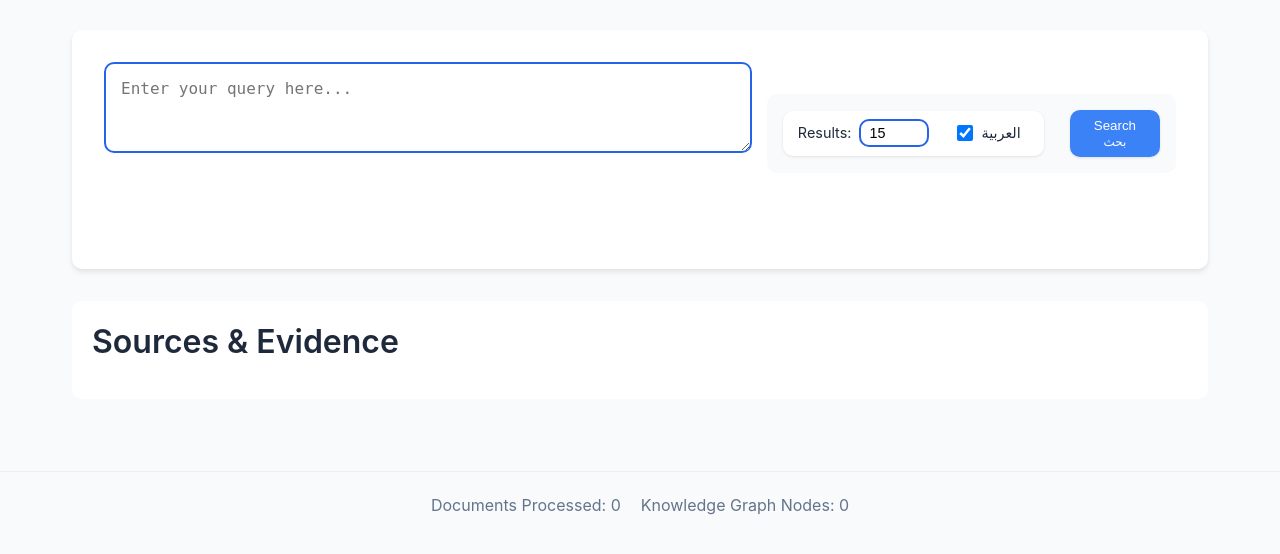
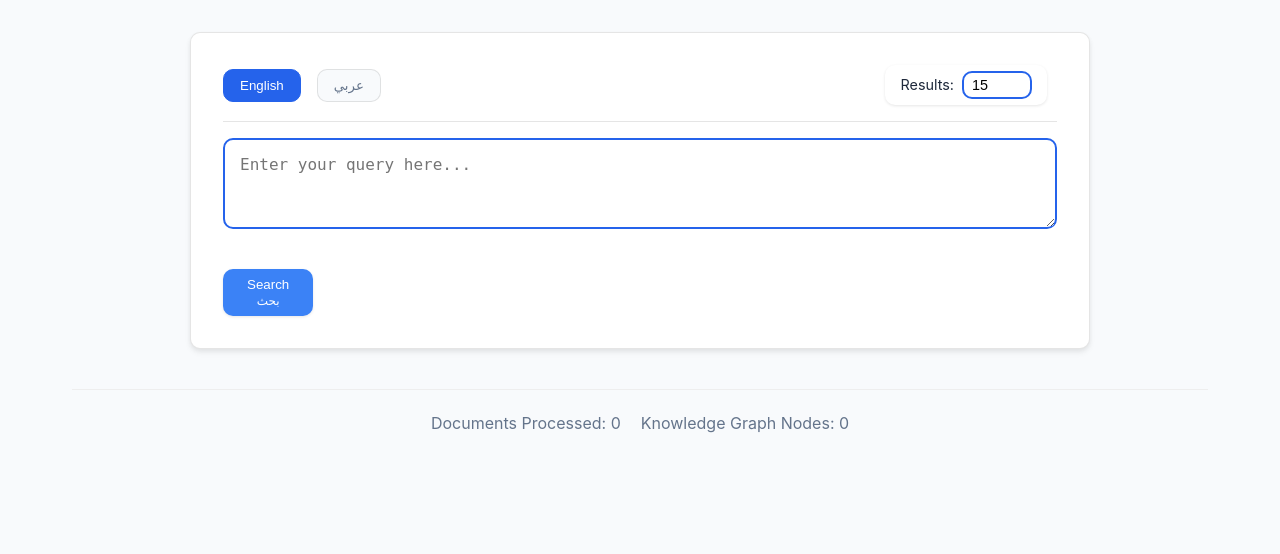
Before and after one commit to Muhanad-husn/hybridRAG, a Flask app: page / in a window 1280 px wide. Shown: the part 143-697 px from the top of the page. Run offline with Flask 3, Linux system fonts and the light colour scheme; parts of the project's set-up code (start-up, migrations or seed data) failed here and were passed over.

Commit message:
Update UI design: - Add language toggle buttons - Implement card-based result layout - Improve confidence indicator styling - Enhance sources section layout - Update spacing and visual hierarchy

```diff
--- a/static/css/styles.css
+++ b/static/css/styles.css
@@ -146,15 +146,50 @@ header h1 {
 
 /* Search Form */
 .search-form {
-    margin-bottom: var(--section-spacing);
+    margin: var(--section-spacing) auto;
+    max-width: 900px;
+}
+
+.search-card {
     background: var(--card-background);
     padding: var(--container-padding);
     border-radius: var(--border-radius);
     box-shadow: var(--shadow-md);
+    border: 1px solid rgba(0, 0, 0, 0.1);
+}
+
+.search-header {
+    display: flex;
+    justify-content: space-between;
+    align-items: center;
+    margin-bottom: var(--element-spacing);
+    padding-bottom: var(--element-spacing);
+    border-bottom: 1px solid rgba(0, 0, 0, 0.1);
+}
+
+.language-toggle {
+    display: flex;
+    gap: 1rem;
+}
+
+.lang-btn {
+    padding: 0.5rem 1rem;
+    border: 1px solid rgba(0, 0, 0, 0.1);
+    border-radius: var(--border-radius);
+    background: var(--background-color);
+    color: var(--text-secondary);
+    cursor: pointer;
+    transition: all var(--transition-speed);
+}
+
+.lang-btn.active {
+    background: var(--primary-color);
+    color: white;
+    border-color: var(--primary-color);
 }
 
 .search-controls {
-    margin-top: var(--element-spacing);
+    margin-top: var(--section-spacing);
 }
 
 .query-builder {
@@ -164,7 +199,7 @@ header h1 {
 .search-options {
     display: flex;
     align-items: center;
-    justify-content: space-between;
+    justify-content: flex-end;
     gap: var(--element-spacing);
     padding: var(--element-spacing);
     background: var(--background-color);
@@ -388,58 +423,112 @@ textarea:focus {
 .confidence-indicator {
     display: flex;
     align-items: center;
-    gap: 12px;
-    padding: 15px 20px;
-    margin: 10px 0;
-    background-color: var(--card-background);
-    border: 1px solid var(--primary-color);
-    border-radius: var(--border-radius);
+    gap: var(--element-spacing);
 }
 
 .confidence-label {
-    color: var(--primary-color);
+    color: var(--text-secondary);
+    font-size: 0.95rem;
     font-weight: 500;
     white-space: nowrap;
 }
 
 .confidence-progress {
     flex: 1;
-    height: 8px;
-    background-color: #e0e0e0;
-    border-radius: 4px;
+    height: 6px;
+    background-color: rgba(0, 0, 0, 0.1);
+    border-radius: var(--border-radius);
     overflow: hidden;
 }
 
 .confidence-fill {
     height: 100%;
     width: 0;
-    background-color: var(--success-color);
-    transition: width 0.3s ease-in-out;
+    background-color: var(--primary-color);
+    transition: width 0.3s ease-out;
 }
 
 .confidence-percentage {
     min-width: 48px;
     text-align: right;
-    color: var(--primary-color);
+    color: var(--text-secondary);
+    font-size: 0.95rem;
     font-weight: 500;
+    font-variant-numeric: tabular-nums;
 }
 
-/* Results Section */
-.results {
-    background: var(--card-background);
+/* Sources Section */
+.sources-section {
+    background: var(--background-color);
     border-radius: var(--border-radius);
-    box-shadow: var(--shadow-md);
     padding: var(--container-padding);
     margin-top: var(--section-spacing);
     border: 1px solid rgba(0, 0, 0, 0.1);
 }
 
-.responses-container {
+.sources-section h3 {
+    color: var(--text-primary);
+    font-size: 1.1rem;
+    margin-bottom: var(--element-spacing);
+    padding-bottom: var(--element-spacing);
+    border-bottom: 1px solid rgba(0, 0, 0, 0.1);
+}
+
+.sources-list {
+    display: flex;
+    flex-direction: column;
+    gap: calc(var(--element-spacing) / 2);
+}
+
+.sources-list li {
+    padding: var(--element-spacing);
+    background: var(--card-background);
+    border-radius: calc(var(--border-radius) / 2);
+    border: 1px solid rgba(0, 0, 0, 0.05);
+    font-size: 0.95rem;
+    color: var(--text-primary);
+    transition: all var(--transition-speed);
+}
+
+.sources-list li:hover {
+    border-color: rgba(0, 0, 0, 0.1);
+    box-shadow: var(--shadow-sm);
+    transform: translateY(-1px);
+}
+
+/* Results Section */
+.results {
+    max-width: 900px;
+    margin: var(--section-spacing) auto;
+}
+
+.result-card {
     background: var(--card-background);
     border-radius: var(--border-radius);
-    box-shadow: var(--shadow-sm);
+    box-shadow: var(--shadow-md);
+    border: 1px solid rgba(0, 0, 0, 0.1);
+    overflow: hidden;
     margin-bottom: var(--section-spacing);
-    overflow: hidden;
+}
+
+.result-header {
+    display: flex;
+    justify-content: space-between;
+    align-items: center;
+    padding: var(--element-spacing) var(--container-padding);
+    background: var(--background-color);
+    border-bottom: 1px solid rgba(0, 0, 0, 0.1);
+}
+
+.result-title {
+    font-size: 1.1rem;
+    font-weight: 600;
+    color: var(--text-primary);
+}
+
+.result-actions {
+    display: flex;
+    gap: 1rem;
 }
 
 .response-tabs {
--- a/templates/index.html
+++ b/templates/index.html
@@ -30,7 +30,19 @@
             <div id="searchView" class="view active">
 
                 <form id="searchForm" class="search-form">
-                    <div class="input-group">
+                    <div class="search-card">
+                        <div class="search-header">
+                            <div class="language-toggle">
+                                <button type="button" class="lang-btn active" data-lang="en">English</button>
+                                <button type="button" class="lang-btn" data-lang="ar">عربي</button>
+                            </div>
+                            <div class="search-options-group">
+                                <label class="results-count">
+                                    <span class="results-label">Results:</span>
+                                    <input type="number" id="resultsCount" min="5" max="80" value="15" title="Number of results (5-80)">
+                                </label>
+                            </div>
+                        </div>
                         <div class="query-builder">
                             <textarea
                                 id="queryInput"
@@ -38,28 +50,12 @@
                                 placeholder="Enter your query here..."
                                 rows="3"
                                 required></textarea>
-                            <div class="query-suggestions hidden">
-                                <h3>Query Suggestions:</h3>
-                                <div class="suggestion-chips"></div>
-                            </div>
                         </div>
                         <div class="search-controls">
-                            <div class="search-options">
-                                <div class="search-options-group">
-                                    <label class="results-count">
-                                        <span class="results-label">Results:</span>
-                                        <input type="number" id="resultsCount" min="5" max="80" value="15" title="Number of results (5-80)">
-                                    </label>
-                                    <label class="translate-toggle">
-                                        <input type="checkbox" id="translateToggle" checked>
-                                        <span class="toggle-label">العربية</span>
-                                    </label>
-                                </div>
                             <button type="submit" id="searchButton" class="search-btn">
                                 <span class="btn-text-en">Search</span>
                                 <span class="btn-text-ar">بحث</span>
                             </button>
-                            </div>
                         </div>
                     </div>
                 </form>
@@ -69,13 +65,17 @@
                 </div>
 
                 <div id="results" class="results hidden">
-                    <div class="responses-container">
-                        <div class="response-tabs">
-                            <button class="tab-btn active" data-type="en">English</button>
-                            <button class="tab-btn" data-type="ar">عربي</button>
-                            <button class="tab-btn" data-type="raw">Raw Data</button>
+                    <!-- English Result Card -->
+                    <div id="englishResponse" class="result-card">
+                        <div class="result-header">
+                            <div class="result-title">English Response</div>
+                            <div class="result-actions">
+                                <button class="save-btn" data-lang="en">Save as HTML</button>
                             </div>
-
+                        </div>
+                        <div class="result-content english"></div>
+                        <div class="result-footer">
+                            <div class="confidence-section">
                                 <div id="confidenceIndicator" class="confidence-indicator">
                                     <span class="confidence-label">Answer Confidence:</span>
                                     <div class="confidence-progress">
@@ -83,38 +83,35 @@
                                     </div>
                                     <span class="confidence-percentage">0%</span>
                                 </div>
-
-                        <div class="response-panels">
-                            <!-- English Response -->
-                            <div id="englishResponse" class="response-section active">
-                                <div class="response-content"></div>
-                                <div class="save-controls">
-                                    <button class="save-btn" data-lang="en">Save as HTML</button>
                             </div>
                         </div>
-<!-- Arabic Response -->
-<div id="arabicResponse" class="response-section" dir="rtl">
-    <div class="response-content"></div>
-    <div class="save-controls">
+                    </div>
+
+                    <!-- Arabic Result Card -->
+                    <div id="arabicResponse" class="result-card" dir="rtl">
+                        <div class="result-header">
+                            <div class="result-title">الإجابة بالعربية</div>
+                            <div class="result-actions">
                                 <button class="save-btn" data-lang="ar">حفظ كملف HTML</button>
                             </div>
                         </div>
-
-<!-- Raw Data Response -->
-<div id="rawDataResponse" class="response-section">
-    <div class="raw-data-container">
-        <div class="raw-data-pane">
-            <h3>Source Context</h3>
-            <pre class="vector-content code-block"></pre>
+                        <div class="result-content arabic"></div>
+                        <div class="result-footer">
+                            <div class="confidence-section">
+                                <div class="confidence-indicator">
+                                    <span class="confidence-label">دقة الإجابة:</span>
+                                    <div class="confidence-progress">
+                                        <div class="confidence-fill"></div>
                                     </div>
-    </div>
+                                    <span class="confidence-percentage">0%</span>
                                 </div>
                             </div>
                         </div>
                     </div>
 
+                    <!-- Sources Section -->
                     <div id="sources" class="sources-section">
-                        <h2>Sources & Evidence</h2>
+                        <h3>Sources & Evidence</h3>
                         <ul class="sources-list"></ul>
                     </div>
 
```
Also changed, not shown: static/js/script.js (+25 -25 lines). Lines whose indentation alone changed are shown as unchanged.
